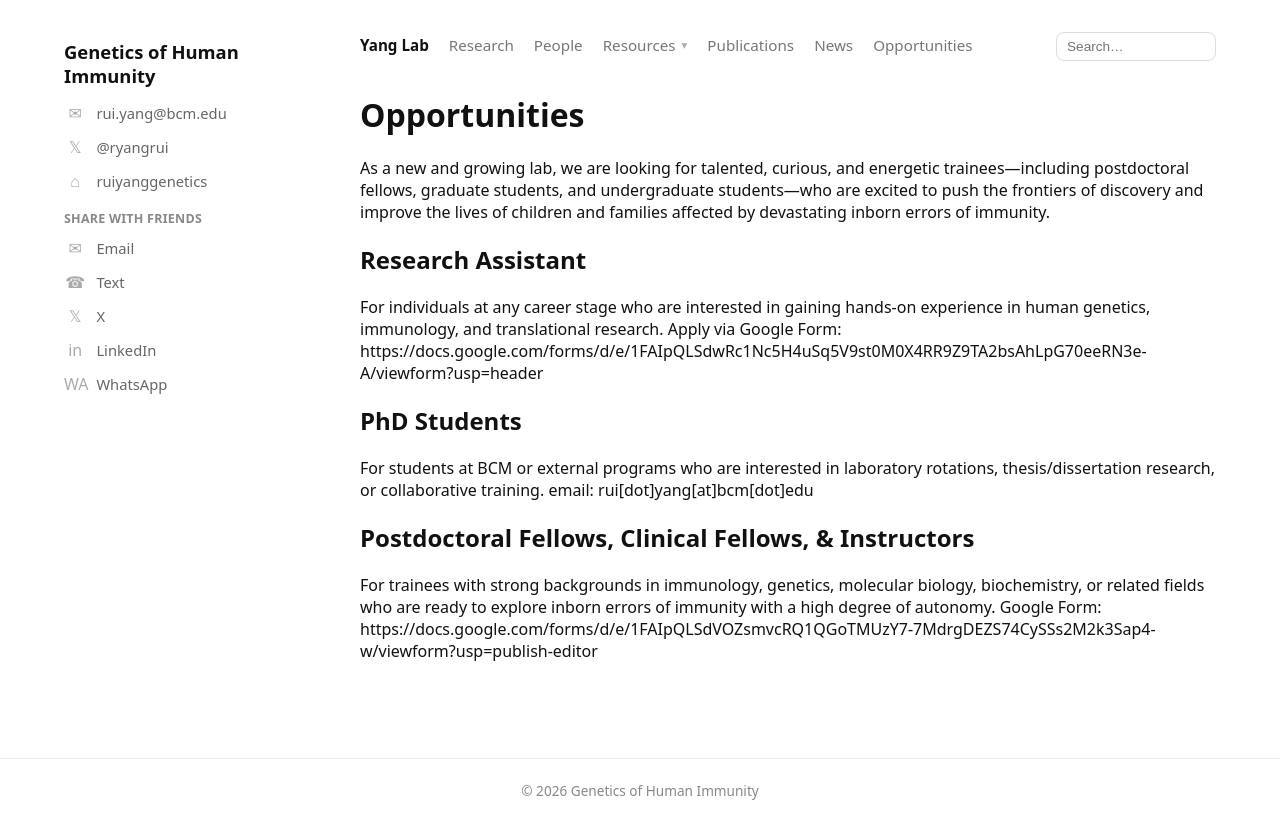
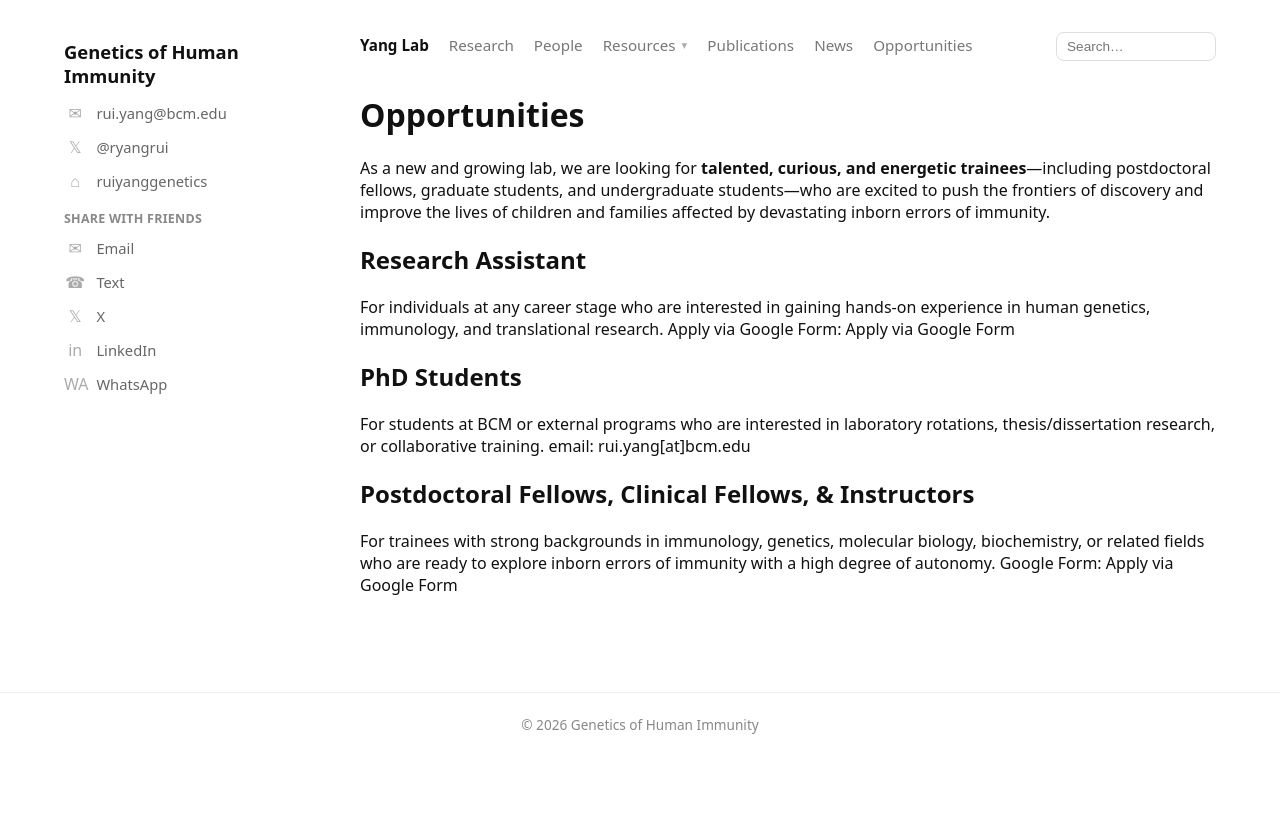
Before and after one commit to ruiyanggenetics/ghilab, a Jekyll site: the page built from opportunities.md, in a window 1280 px wide. Shown: the top 839 px of the page. Built offline with Jekyll 4.4.1, drawn with Linux system fonts in a browser that asks for light colours.

Commit message:
Update opportunities.md

```diff
--- a/opportunities.md
+++ b/opportunities.md
@@ -5,14 +5,14 @@ title: Opportunities
 
 # Opportunities
 
-As a new and growing lab, we are looking for talented, curious, and energetic trainees—including postdoctoral fellows, graduate students, and undergraduate students—who are excited to push the frontiers of discovery and improve the lives of children and families affected by devastating inborn errors of immunity.
+As a new and growing lab, we are looking for **talented, curious, and energetic trainees**—including postdoctoral fellows, graduate students, and undergraduate students—who are excited to push the frontiers of discovery and improve the lives of children and families affected by devastating inborn errors of immunity.
 
 ## Research Assistant
-For individuals at any career stage who are interested in gaining hands-on experience in human genetics, immunology, and translational research. Apply via Google Form: https://docs.google.com/forms/d/e/1FAIpQLSdwRc1Nc5H4uSq5V9st0M0X4RR9Z9TA2bsAhLpG70eeRN3e-A/viewform?usp=header
+For individuals at any career stage who are interested in gaining hands-on experience in human genetics, immunology, and translational research. Apply via Google Form: [Apply via Google Form](https://docs.google.com/forms/d/e/1FAIpQLSdwRc1Nc5H4uSq5V9st0M0X4RR9Z9TA2bsAhLpG70eeRN3e-A/viewform?usp=header)
 
 ## PhD Students
 For students at BCM or external programs who are interested in laboratory rotations, thesis/dissertation research, or collaborative training.
-email: rui[dot]yang[at]bcm[dot]edu
+email: rui.yang[at]bcm.edu
 
 ## Postdoctoral Fellows, Clinical Fellows, & Instructors
-For trainees with strong backgrounds in immunology, genetics, molecular biology, biochemistry, or related fields who are ready to explore inborn errors of immunity with a high degree of autonomy. Google Form: https://docs.google.com/forms/d/e/1FAIpQLSdVOZsmvcRQ1QGoTMUzY7-7MdrgDEZS74CySSs2M2k3Sap4-w/viewform?usp=publish-editor
+For trainees with strong backgrounds in immunology, genetics, molecular biology, biochemistry, or related fields who are ready to explore inborn errors of immunity with a high degree of autonomy. Google Form: [Apply via Google Form](https://docs.google.com/forms/d/e/1FAIpQLSdVOZsmvcRQ1QGoTMUzY7-7MdrgDEZS74CySSs2M2k3Sap4-w/viewform?usp=publish-editor)
```
